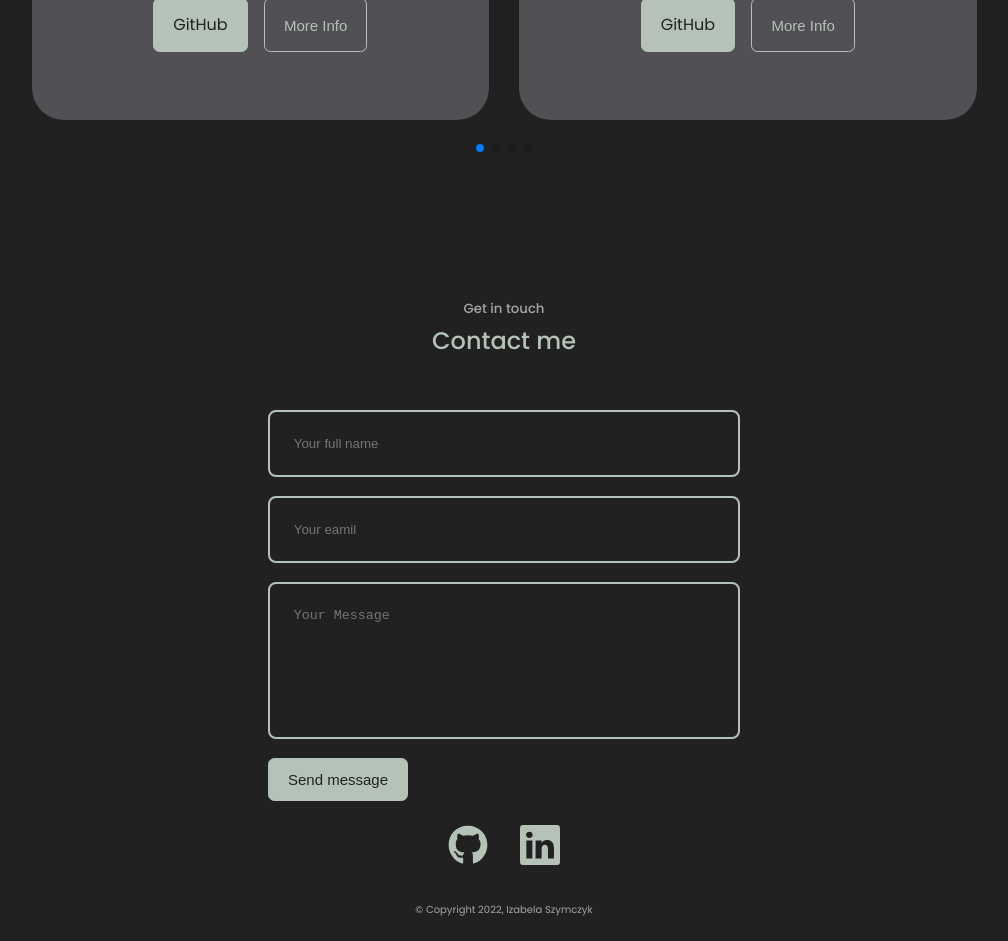
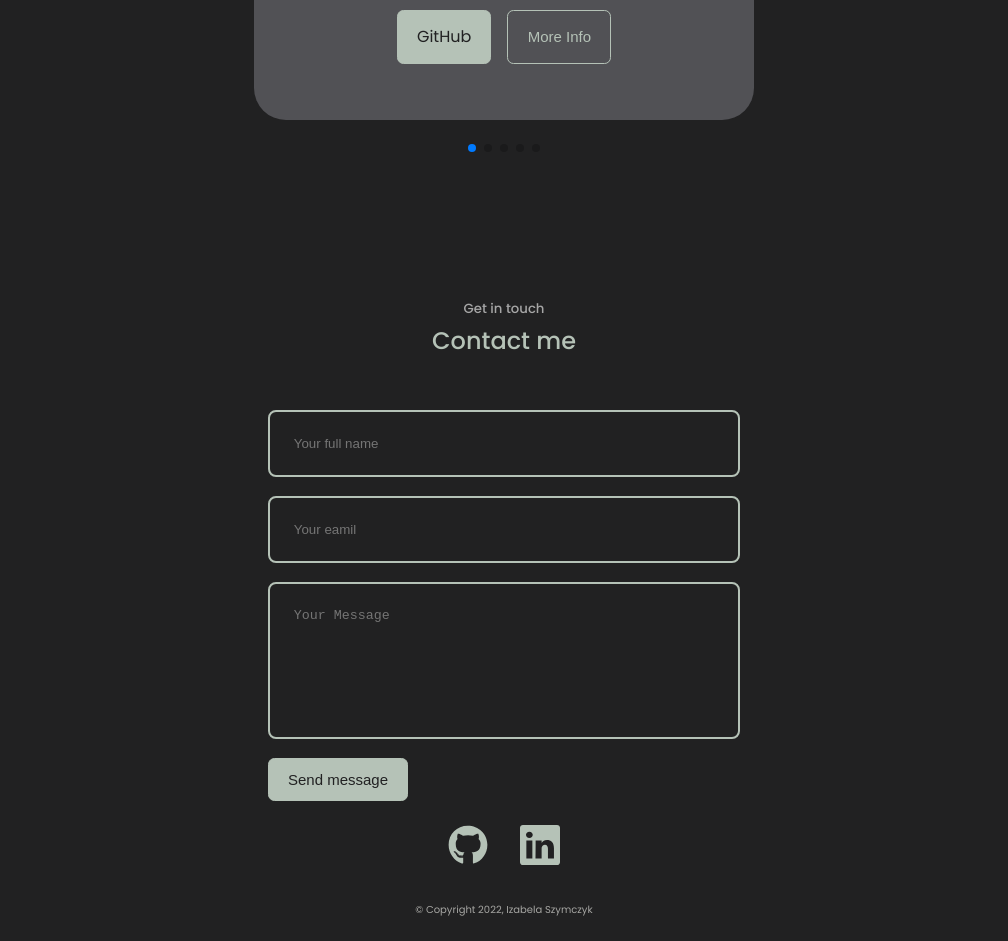
Before and after one commit to SzymczykI/Portfolio2, a React (Create React App) app: page / in a window 1280 px wide. Shown: the part 4460-5401 px from the top of the page, without its empty margins (136-1144 px from the left). Built offline with nearby package versions, Linux system fonts and the light colour scheme; no server answers.

Commit message:
slider correci ti
rion

```diff
--- a/src/components/portfolio/Slider.tsx
+++ b/src/components/portfolio/Slider.tsx
@@ -17,7 +17,7 @@ const Slider = () => {
 
         <div className="container portfolio__container">
           <Swiper
-            slidesPerView={2}
+            slidesPerView={1}
             spaceBetween={30}
             freeMode={true}
             pagination={{
```
